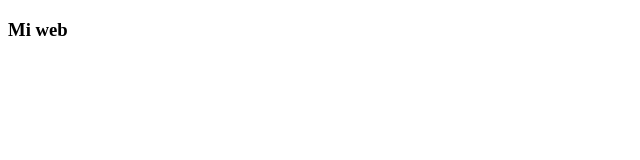
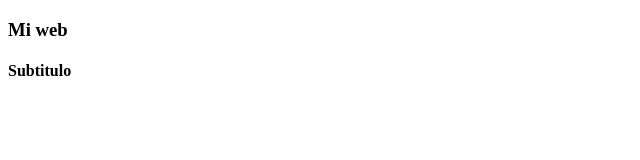
Before and after one commit to delforcastro/test, a plain HTML site: page index.html in a window 1280 px wide. Shown: the full height of the page, 0-640 px from the left. Drawn offline with Linux system fonts and the light colour scheme.

Commit message:
Se edita index

```diff
--- a/index.html
+++ b/index.html
@@ -8,5 +8,6 @@
 </head>
 <body>
     <h3>Mi web</h3>
+    <h4>Subtitulo</h4>
 </body>
 </html>
```
